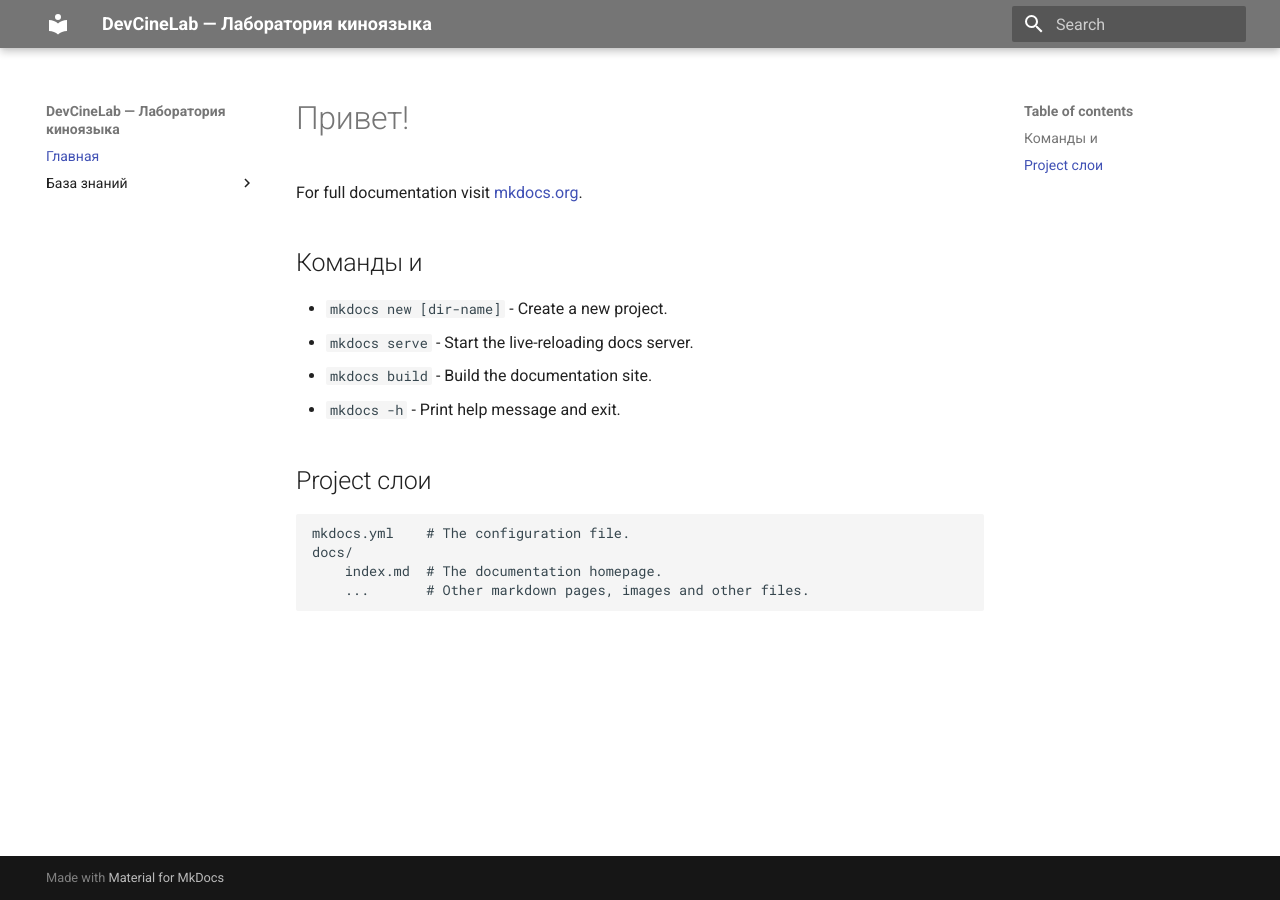
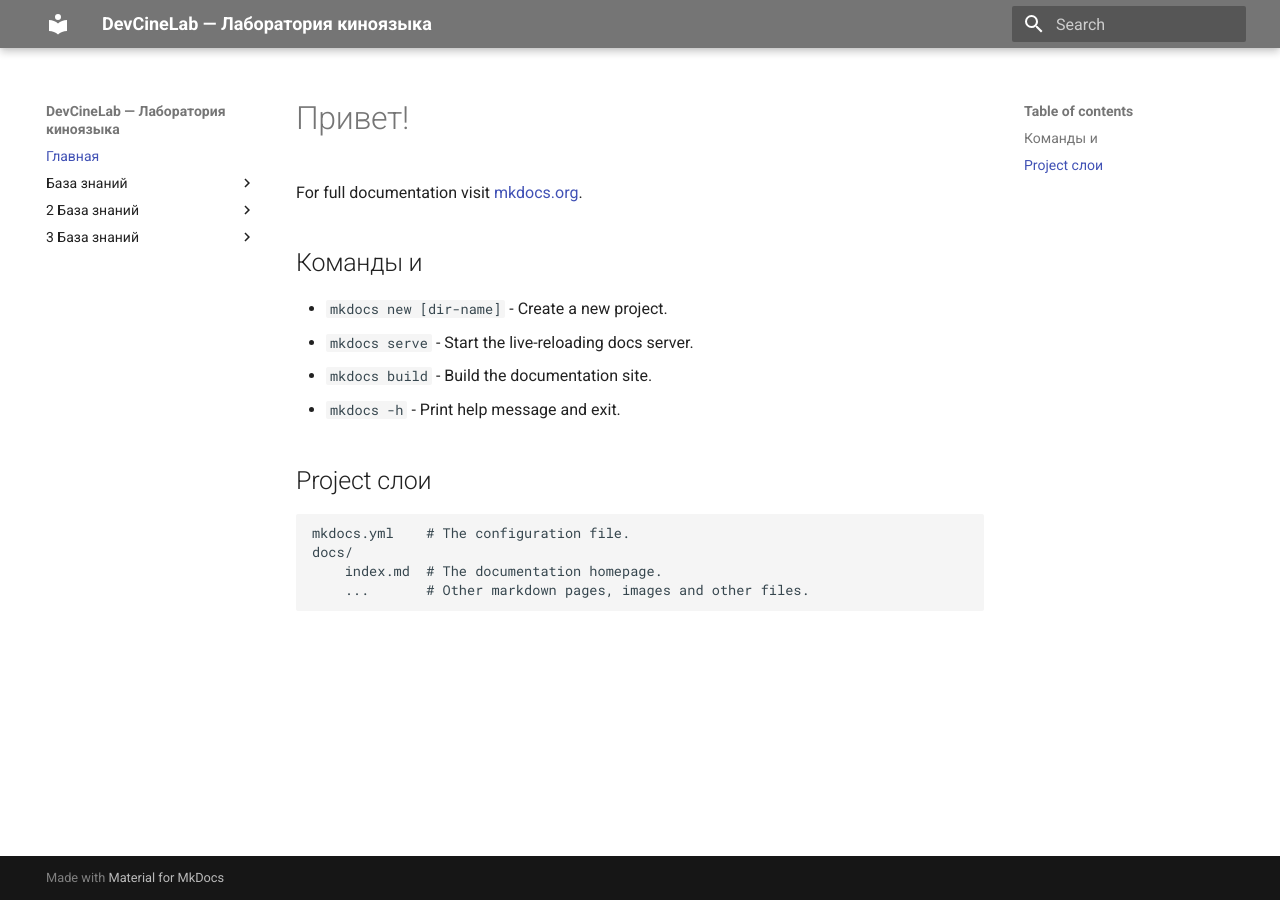
Before and after one commit to Avecher/DevCine, an MkDocs documentation site: the page built from docs/index.md, in a window 1280 px wide. Built offline with MkDocs 1.6.1 and Material for MkDocs 9.7.7, drawn with Linux system fonts in a browser that asks for light colours; some of the changed lines change nothing that is shown.

Commit message:
Update mkdocs.yml

```diff
--- a/mkdocs.yml
+++ b/mkdocs.yml
@@ -9,3 +9,11 @@ nav:
       - Введение: 01_vvedenie.md
       - Кадр и событийность: 02_kadr.md
       - Работа с актером: 03_akter.md
+  - 2 База знаний:
+      - Введение: 01_vvedenie.md
+      - Кадр и событийность: 02_kadr.md
+      - Работа с актером: 03_akter.md
+  - 3 База знаний:
+      - Введение: 01_vvedenie.md
+      - Кадр и событийность: 02_kadr.md
+      - Работа с актером: 03_akter.md
```
